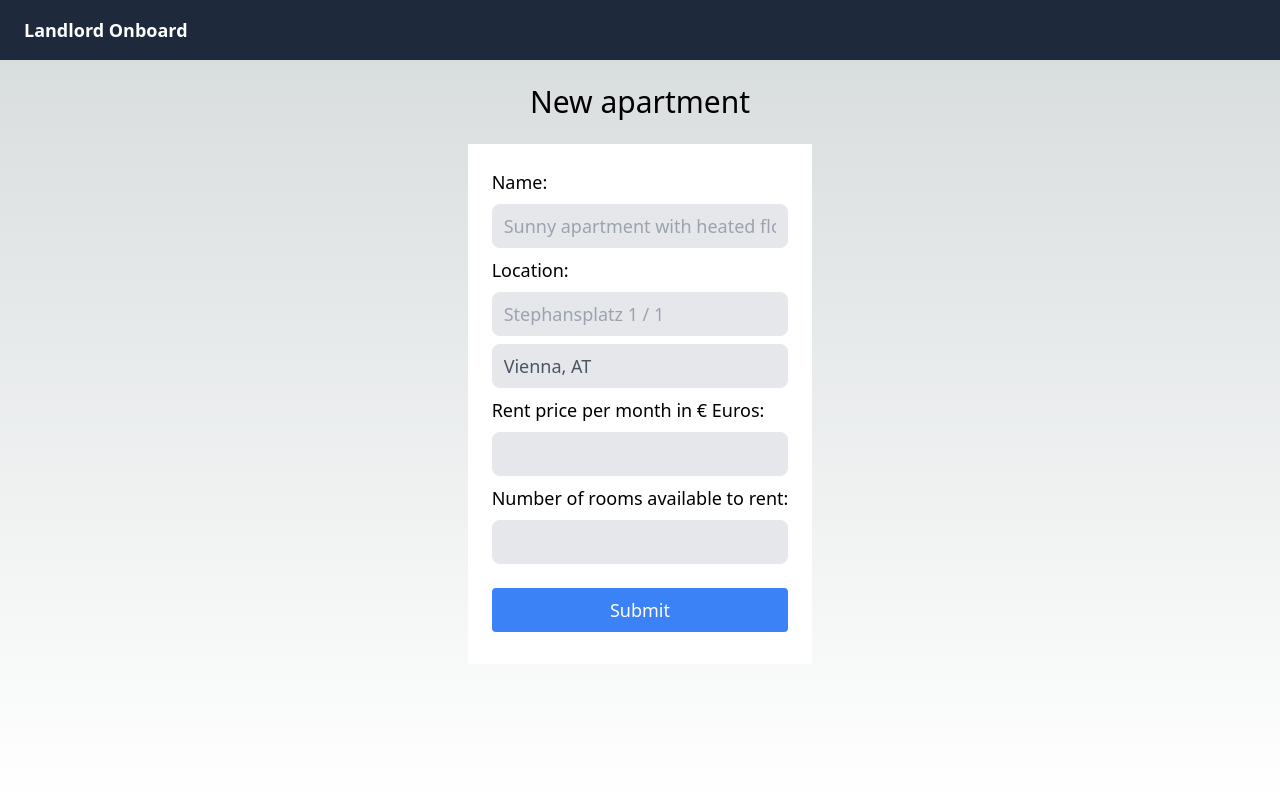
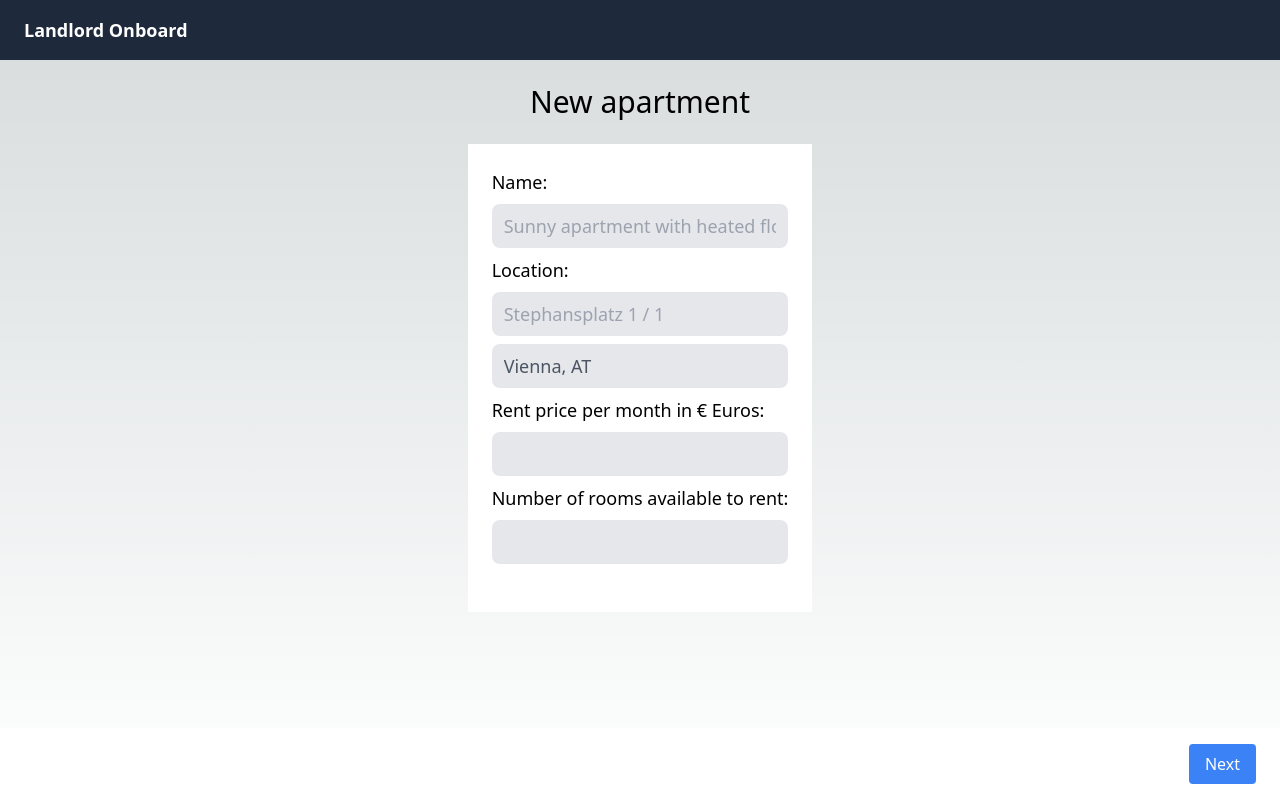
Before and after one commit to lcarvajal/landlord-onboard, a Next.js app: page /apartments/new in a window 1280 px wide. Built offline with nearby package versions, Linux system fonts and the light colour scheme.

Commit message:
Add space to upload image and display it on edit room form

```diff
--- a/src/app/apartments/new/page.tsx
+++ b/src/app/apartments/new/page.tsx
@@ -1,10 +1,11 @@
+import { Bottombar } from '@/app/components/layout'
 import { createApartment } from './actions'
 
 export default function NewApartment() {
   return (
     <main className="h-screen flex flex-col items-center">
       <h1 className="text-3xl p-6">New apartment</h1>
-      <form>
+      <form id="new-apartment">
         <label htmlFor="name" >Name:</label>
         <input
           type="text"
@@ -48,8 +49,8 @@ export default function NewApartment() {
           required
           min={1}
         />
-        <button className="primary-button" formAction={createApartment}>Submit</button>
       </form>
+      <Bottombar formId="new-apartment" buttonTitle="Next" buttonAction={createApartment} />
     </main>
   )
 }
```
